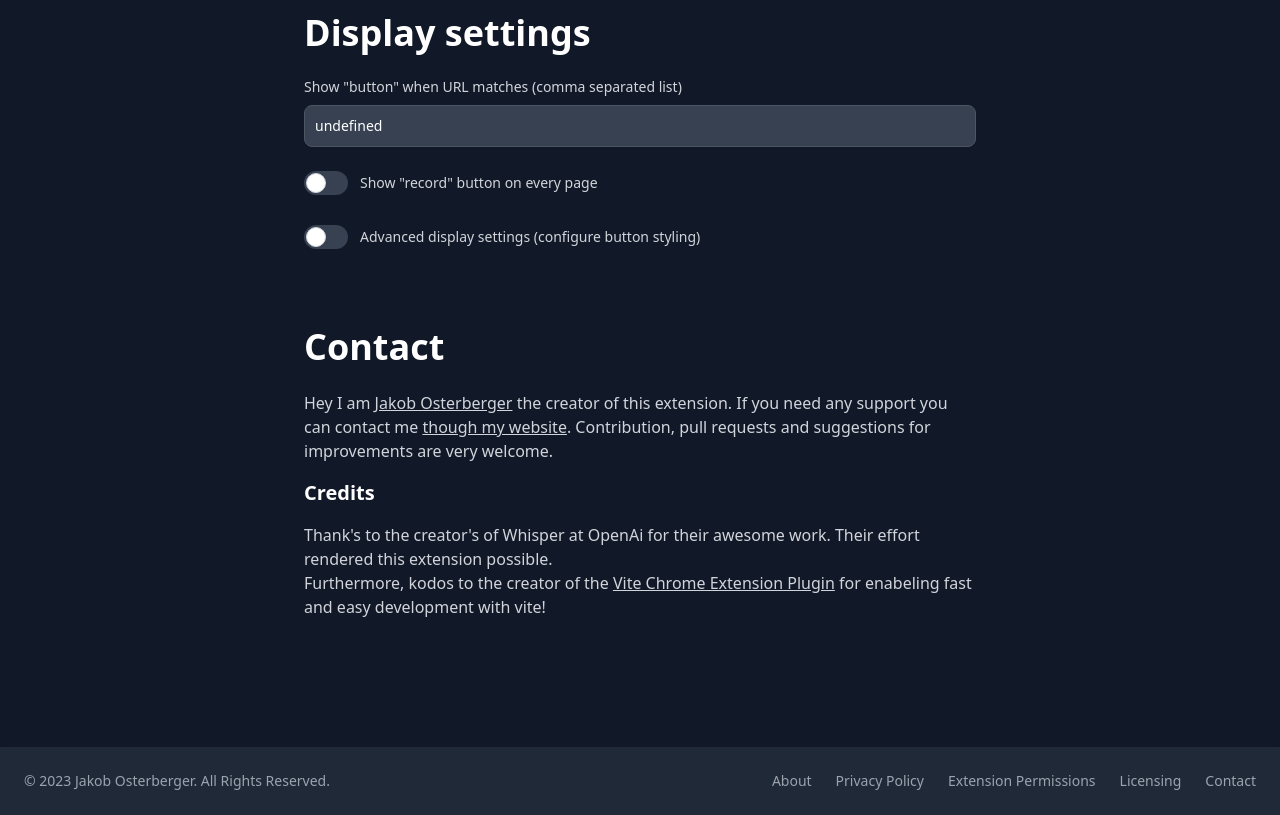
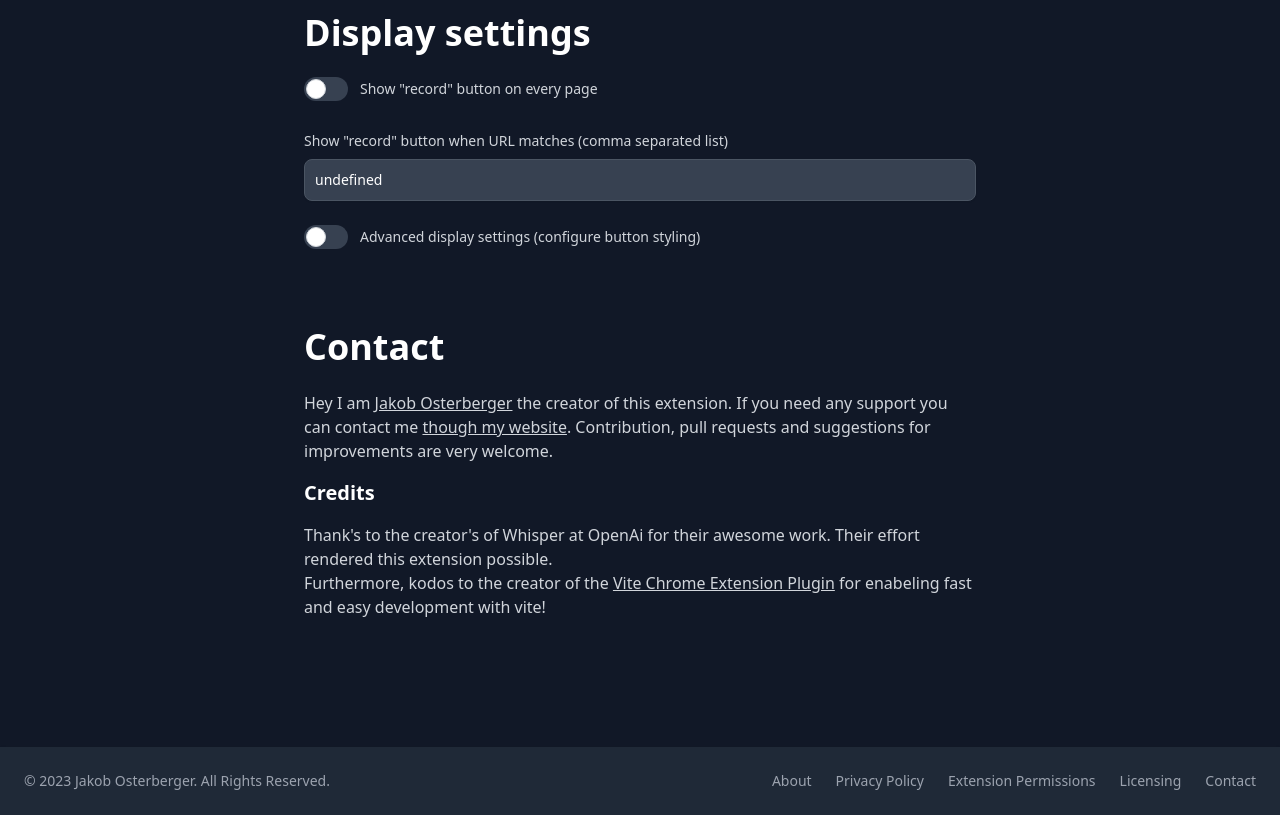
Before and after one commit to jk-oster/voice-to-text-extension, a website built with Vite: page src/options/options.html in a window 1280 px wide. Shown: the part 2053-2868 px from the top of the page. Built offline with nearby package versions, Linux system fonts and the light colour scheme; some packages are replaced by stand-ins of ours; files whose address does not match are found by name.

Commit message:
update options page

```diff
--- a/src/options/options.html
+++ b/src/options/options.html
@@ -316,16 +316,6 @@
                         </legend>
                     </h2>
 
-                                        <div class="mb-6">
-                        <label for="injectRecordButtonUrls"
-                            class="block mb-2 text-sm font-medium text-gray-900 dark:text-gray-300">
-                            Show "button" when URL matches (comma separated list)
-                        </label>
-                        <input type="text" id="injectRecordButtonUrls" name="injectRecordButtonUrls"
-                            value="" placeholder="chatgpt.com,chat.openai.com,google.com,jakobosterberger.com"
-                            class="shadow-sm bg-gray-50 border border-gray-300 text-gray-900 text-sm rounded-lg focus:ring-blue-500 focus:border-blue-500 block w-full p-2.5 dark:bg-gray-700 dark:border-gray-600 dark:text-white dark:focus:ring-blue-500 dark:focus:border-blue-500 dark:shadow-sm-light" />
-                    </div>
-
                     <div class="mb-6">
                         <label for="showButton" class="inline-flex relative items-center mr-5 cursor-pointer">
                             <input type="checkbox" id="showButton" name="showButton" class="sr-only peer" />
@@ -336,6 +326,16 @@
                                 Show "record" button on every page
                             </span>
                         </label>
+                    </div>
+
+                    <div class="mb-6" id="injectRecordButtonUrlsField">
+                        <label for="injectRecordButtonUrls"
+                            class="block mb-2 text-sm font-medium text-gray-900 dark:text-gray-300">
+                            Show "record" button when URL matches (comma separated list)
+                        </label>
+                        <input type="text" id="injectRecordButtonUrls" name="injectRecordButtonUrls"
+                            value="" placeholder="chatgpt.com,chat.openai.com,google.com,jakobosterberger.com"
+                            class="shadow-sm bg-gray-50 border border-gray-300 text-gray-900 text-sm rounded-lg focus:ring-blue-500 focus:border-blue-500 block w-full p-2.5 dark:bg-gray-700 dark:border-gray-600 dark:text-white dark:focus:ring-blue-500 dark:focus:border-blue-500 dark:shadow-sm-light" />
                     </div>
 
                     <div class="mb-6">
--- a/src/options/options.js
+++ b/src/options/options.js
@@ -67,8 +67,9 @@ window.addEventListener('DOMContentLoaded', async () => {
     customEndpoint.addEventListener('click', toggleHidden('#custom-endpoint-options'));
     const advancedDisplaySettings = document.getElementById('advancedDisplaySettings');
     advancedDisplaySettings.addEventListener('click', toggleHidden('#advanced-display-settings'));
+    const showButton = document.getElementById('showButton');
+    showButton.addEventListener('click', toggleHidden('#injectRecordButtonUrlsField'));
 
-    // ['apiUrl', 'apiKey', 'copyToClipboard', 'insertIntoInput', 'showButton']
     for (const elem of [...inputs, ...textareas]) {
 
         const value = get(elem.name, config);
@@ -89,6 +90,9 @@ window.addEventListener('DOMContentLoaded', async () => {
     }
     if (!config.advancedDisplaySettings) {
         toggleHidden('#advanced-display-settings')();
+    }
+    if (config.showButton) {
+        toggleHidden('#injectRecordButtonUrlsField')();
     }
 
     const allowRecoringElem = document.getElementById('allowRecording');
```
